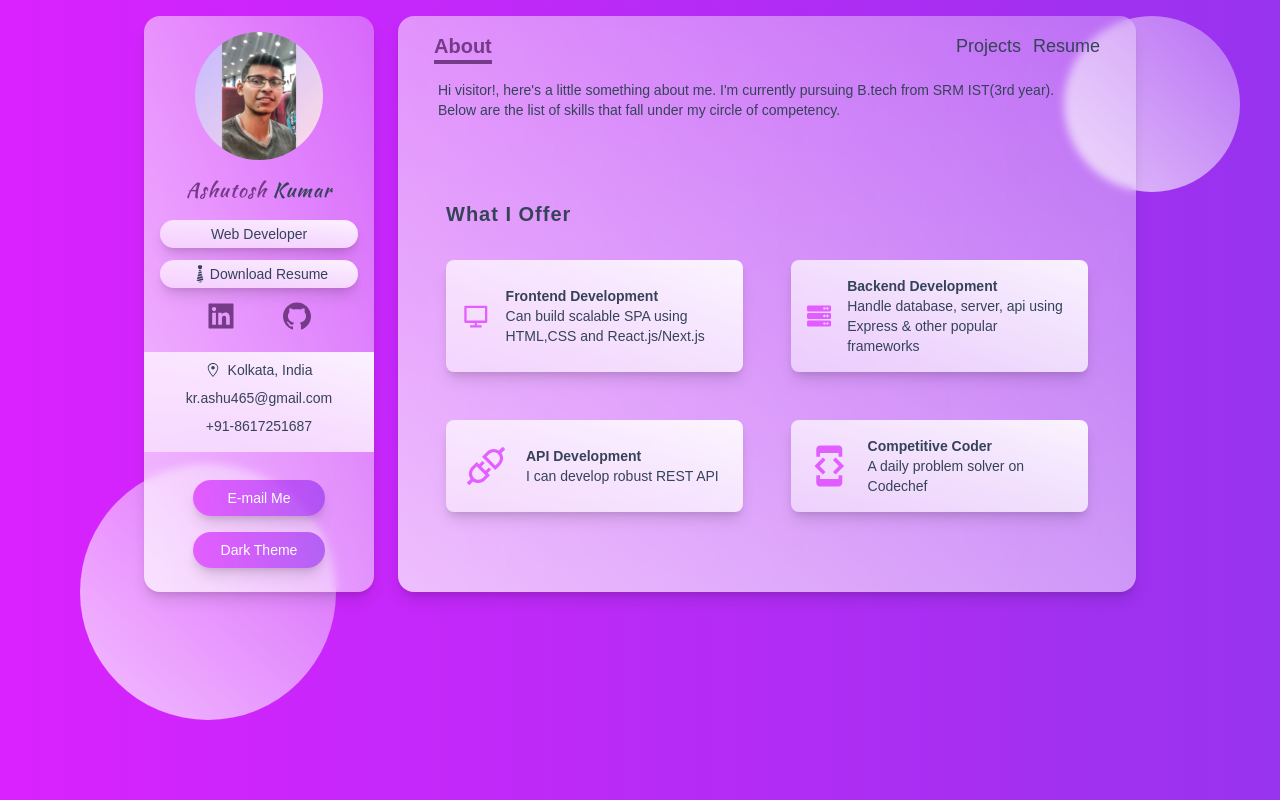
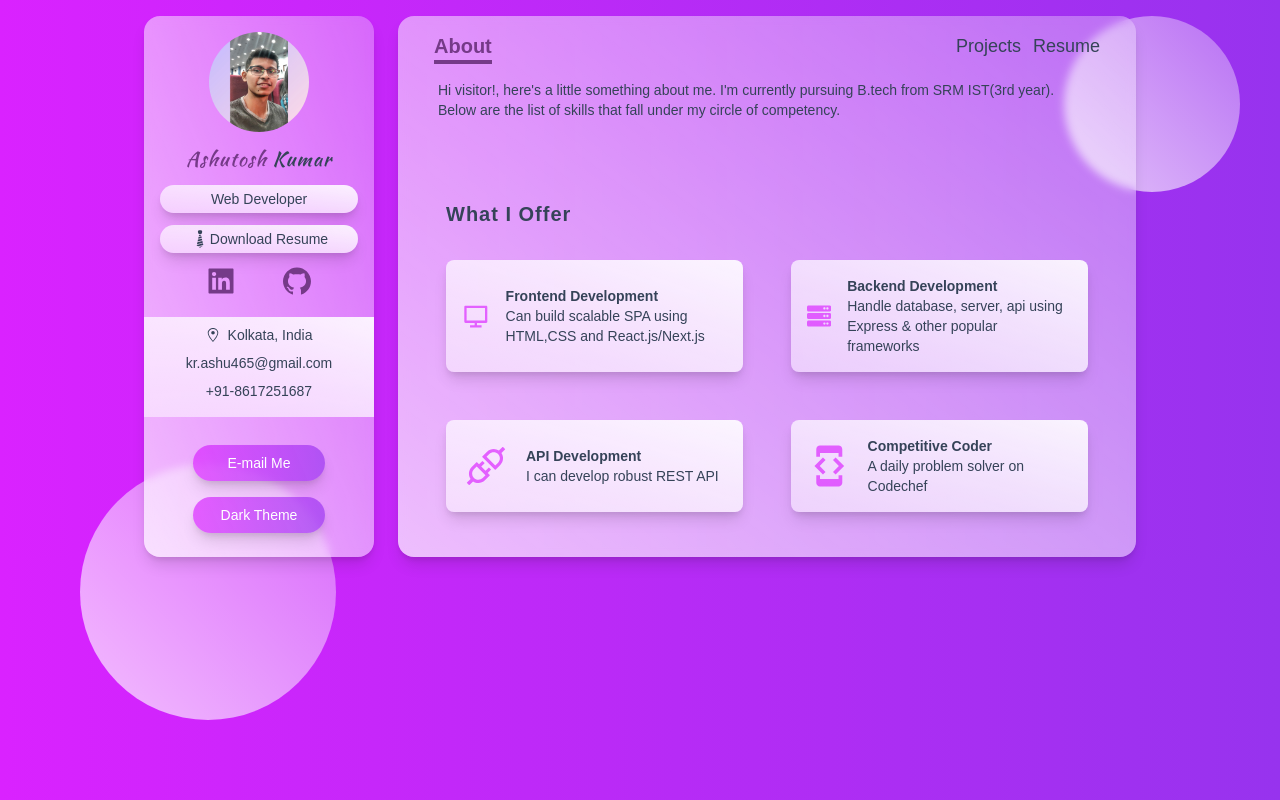
Before and after one commit to Ashu-tosh-Kr/Portfolio, a Next.js app: page / in a window 1280 px wide. Built offline with nearby package versions, Linux system fonts and the light colour scheme.

Commit message:
⚡️ use next image

```diff
--- a/components/ProjectCard.tsx
+++ b/components/ProjectCard.tsx
@@ -2,6 +2,7 @@ import { FunctionComponent, useState } from "react";
 import { IProject } from "../types";
 import { AiFillGithub, AiFillProject } from "react-icons/ai";
 import { MdClose } from "react-icons/md";
+import Image from "next/image";
 
 const ProjectCard: FunctionComponent<{ data: IProject }> = ({
   data: {
@@ -18,7 +19,10 @@ const ProjectCard: FunctionComponent<{ data: IProject }> = ({
 
   return (
     <div className="">
-      <img
+      <Image
+        width={300}
+        height={150}
+        layout="responsive"
         src={image_path}
         alt={name}
         className="rounded-md cursor-pointer"
@@ -28,7 +32,14 @@ const ProjectCard: FunctionComponent<{ data: IProject }> = ({
       {showDetail && (
         <div className="absolute top-0 left-0 z-10 grid w-full h-auto p-4 rounded-md md:grid-cols-2 gap-x-12 bg-gradient-to-tr from-glass-90 dark:from-dark-500 dark:to-dark-500 backdrop-filter backdrop-blur-sm to-white">
           <div className="">
-            <img src={image_path} alt={name} className="rounded-md" />
+            <Image
+              width={300}
+              height={150}
+              layout="responsive"
+              src={image_path}
+              alt={name}
+              className="rounded-md"
+            />
             <div className="flex my-4 justify-evenly">
               <a
                 href={github_url}
--- a/components/Sidebar.tsx
+++ b/components/Sidebar.tsx
@@ -3,6 +3,7 @@ import { GoLocation } from "react-icons/go";
 import { GiTie } from "react-icons/gi";
 import { useTheme } from "next-themes";
 import { useEffect } from "react";
+import Image from "next/image";
 
 const Sidebar = () => {
   const { theme, setTheme } = useTheme();
@@ -13,12 +14,14 @@ const Sidebar = () => {
 
   return (
     <div>
-      <img
+      <Image
+        width={100}
+        height={100}
         className="w-32 h-32 mx-auto rounded-full"
         src={`/assets/profile-${theme === "dark" ? "dark" : "light"}.jpeg`}
         alt="user avatar"
       />
-      <h3 className="my-4 text-xl font-medium tracking-wider font-kaushan">
+      <h3 className="my-2 text-xl font-medium tracking-wider font-kaushan">
         <span className="text-light-fg2 dark:text-light">Ashutosh</span> Kumar
       </h3>
       <p className="px-2 py-1 my-3 rounded-full shadow-custom-light bg-gradient-to-tr from-glass-50 to-glass-90 dark:from-dark-200 dark:to-dark-200">
--- a/pages/projects.tsx
+++ b/pages/projects.tsx
@@ -22,7 +22,7 @@ const Projects = () => {
   };
 
   return (
-    <div className="p-4">
+    <div className="px-2 pt-2">
       <nav className="">
         <ProjectsNavbar
           handleFilterCategory={handleFilterCategory}
```
